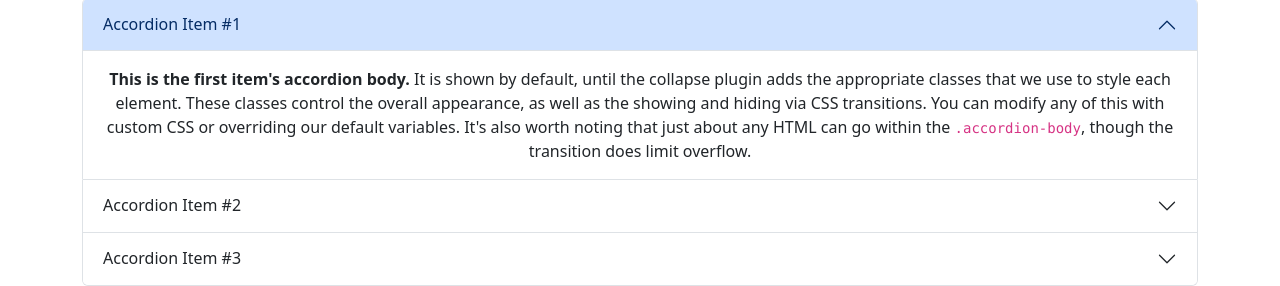
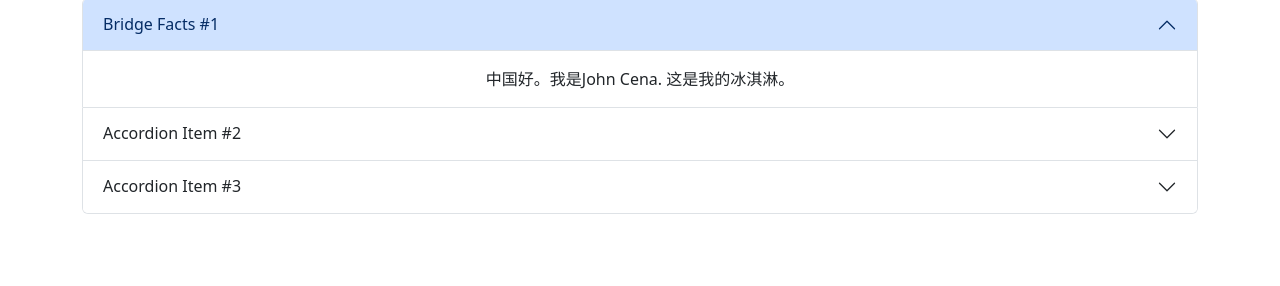
Before and after one commit to Rixvro/Classwork, a plain HTML site: page site/index.html in a window 1280 px wide. Shown: the part 525-811 px from the top of the page. Drawn offline with nearby package versions, Linux system fonts and the light colour scheme.

Commit message:
Added some accordian content

```diff
--- a/site/index.html
+++ b/site/index.html
@@ -67,12 +67,12 @@
                 <div class="accordion-item">
                 <h2 class="accordion-header" id="headingOne">
                     <button class="accordion-button" type="button" data-bs-toggle="collapse" data-bs-target="#collapseOne" aria-expanded="true" aria-controls="collapseOne">
-                    Accordion Item #1
+                    Bridge Facts #1
                     </button>
                 </h2>
                 <div id="collapseOne" class="accordion-collapse collapse show" aria-labelledby="headingOne" data-bs-parent="#accordionExample">
                     <div class="accordion-body">
-                    <strong>This is the first item's accordion body.</strong> It is shown by default, until the collapse plugin adds the appropriate classes that we use to style each element. These classes control the overall appearance, as well as the showing and hiding via CSS transitions. You can modify any of this with custom CSS or overriding our default variables. It's also worth noting that just about any HTML can go within the <code>.accordion-body</code>, though the transition does limit overflow.
+                    <strong></strong> 中国好。我是John Cena. 这是我的冰淇淋。
                     </div>
                 </div>
                 </div>
```
